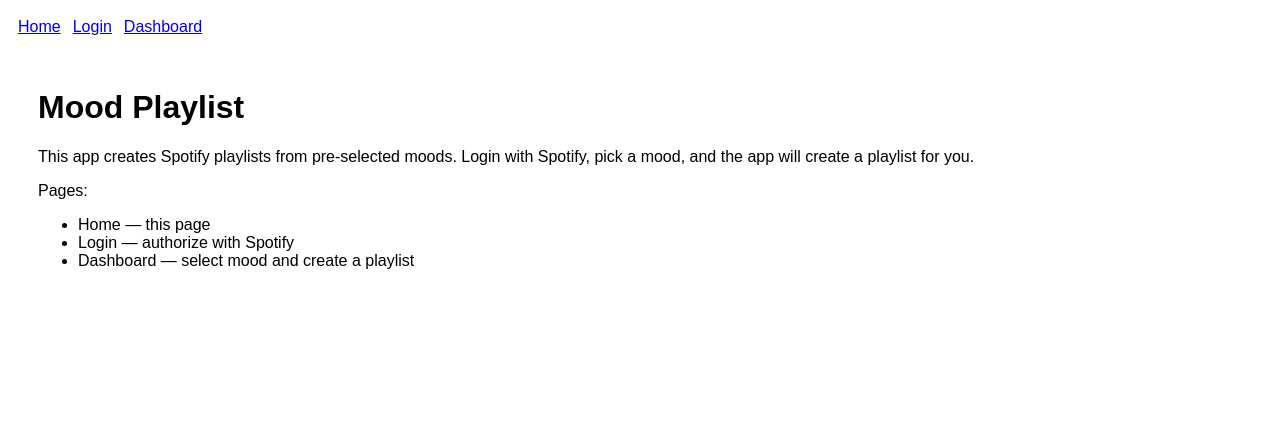
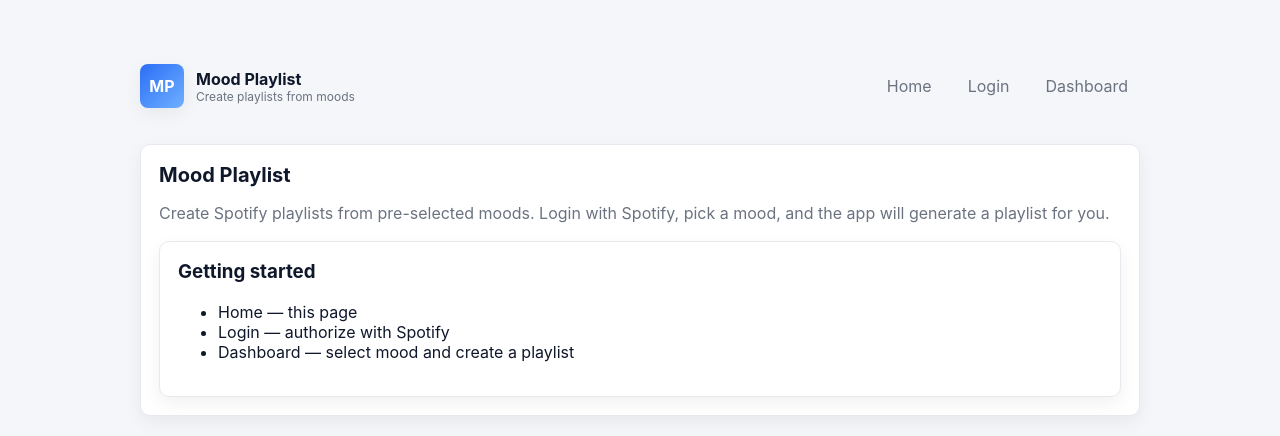
Before and after one commit to aldomagana/mood-playlist2, a React (Create React App) app in the folder client/: page / in a window 1280 px wide. Shown: the top 436 px of the page. Built offline with nearby package versions, Linux system fonts and the light colour scheme.

Commit message:
style: modernize UI with neutral blue/gray theme; fix Dashboard render

```diff
--- a/client/src/App.js
+++ b/client/src/App.js
@@ -14,12 +14,21 @@ function ProtectedRoute({ children }){
 function Nav(){
   const { spotifyId, logout } = useAuth();
   return (
-    <nav style={{ display: 'flex', gap: 12, marginBottom: 12 }}>
-      <Link to="/">Home</Link>
-      {!spotifyId && <Link to="/login">Login</Link>}
-      <Link to="/dashboard">Dashboard</Link>
-      {spotifyId && <button onClick={logout} style={{marginLeft:12}}>Logout</button>}
-    </nav>
+    <div className="topbar">
+      <div className="brand">
+        <div className="logo">MP</div>
+        <div>
+          <div style={{fontWeight:700}}>Mood Playlist</div>
+          <div className="muted" style={{fontSize:12}}>Create playlists from moods</div>
+        </div>
+      </div>
+      <div className="nav">
+        <Link to="/">Home</Link>
+        {!spotifyId && <Link to="/login">Login</Link>}
+        <Link to="/dashboard">Dashboard</Link>
+        {spotifyId && <button className="btn" onClick={logout} style={{marginLeft:12}}>Logout</button>}
+      </div>
+    </div>
   );
 }
 
@@ -27,7 +36,7 @@ export default function App() {
   return (
     <BrowserRouter>
       <AuthProvider>
-        <div style={{ padding: 10, fontFamily: 'Arial' }}>
+        <div className="app">
           <Nav />
 
           <Routes>
--- a/client/src/index.js
+++ b/client/src/index.js
@@ -1,6 +1,7 @@
 import React from 'react';
 import { createRoot } from 'react-dom/client';
 import App from './App';
+import './styles.css';
 
 const container = document.getElementById('root');
 const root = createRoot(container);
--- a/client/src/pages/Dashboard.js
+++ b/client/src/pages/Dashboard.js
@@ -13,6 +13,7 @@ export default function Dashboard(){
       setResult({ error: 'not logged in: please login with Spotify first' });
       return;
     }
+    try {
       const res = await fetch('/api/create-playlist', {
         method: 'POST',
         headers: { 'Content-Type': 'application/json' },
@@ -20,34 +21,40 @@ export default function Dashboard(){
       });
       const data = await res.json();
       setResult(data);
+    } catch (err) {
+      setResult({ error: err.message || 'request failed' });
+    }
   }
 
   return (
-    <div style={{padding:20,fontFamily:'Arial'}}>
-      <h2>Dashboard</h2>
-      <p>Pick a mood and create a Spotify playlist.</p>
-      <div>
+    <div className="app">
+      <div className="card">
+        <h2 className="page-title">Dashboard</h2>
+        <p className="muted">Pick a mood and create a Spotify playlist.</p>
+
+        <div className="mood-bar">
           {MOODS.map(m=> (
-          <button key={m} onClick={()=>setMood(m)} style={{margin:5, padding:10, background:m===mood?'#0070f3':'#eee'}}>{m}</button>
+            <button key={m} onClick={()=>setMood(m)} className={`mood-btn ${m===mood? 'active':''}`}>{m}</button>
           ))}
         </div>
-      <div style={{marginTop:20}}>
-        <button onClick={create}>Create Playlist</button>
+
+        <div style={{marginTop:18}}>
+          <button className="btn" onClick={create}>Create Playlist</button>
+          <button className="btn secondary" onClick={()=>setResult(null)} style={{marginLeft:8}}>Clear</button>
+        </div>
       </div>
 
-  {/* spotifyId is intentionally not shown for privacy */}
-
       {result && (
-        <div style={{marginTop:20, background:'#f7f7f7', padding:10}}>
-          {result.error && <div style={{color:'red'}}>Error: {result.error}</div>}
+        <div className="card result">
+          {result.error && <div style={{color:'crimson'}}>Error: {result.error}</div>}
           {result.playlist && (
             <div>
-              <h3>{result.playlist.name}</h3>
+              <h3 style={{marginTop:0}}>{result.playlist.name}</h3>
               <div><a href={result.playlist.external_urls?.spotify} target="_blank" rel="noreferrer">Open in Spotify</a></div>
             </div>
           )}
           {result.playlistTracks && result.playlistTracks.items && (
-            <div style={{marginTop:10}}>
+            <div className="tracks">
               <h4>Tracks ({result.playlistTracks.total}):</h4>
               <ol>
                 {result.playlistTracks.items.map((it, idx) => {
@@ -57,9 +64,10 @@ export default function Dashboard(){
               </ol>
             </div>
           )}
-          {!result.playlist && !result.error && <div>Created. Check the playlist link above.</div>}
         </div>
       )}
+
+      <div className="footer">Built with Spotify API • Mood Playlist</div>
     </div>
   )
 }
--- a/client/src/pages/Home.js
+++ b/client/src/pages/Home.js
@@ -2,16 +2,18 @@ import React from 'react';
 
 export default function Home(){
   return (
-    <div style={{padding:20,fontFamily:'Arial'}}>
-      <h1>Mood Playlist</h1>
-      <p>This app creates Spotify playlists from pre-selected moods. Login with Spotify, pick a mood, and the app will create a playlist for you.</p>
-      <p>Pages:
+    <div className="card app">
+      <h1 className="page-title">Mood Playlist</h1>
+      <p className="muted">Create Spotify playlists from pre-selected moods. Login with Spotify, pick a mood, and the app will generate a playlist for you.</p>
+
+      <div style={{marginTop:18}} className="card">
+        <h3 style={{marginTop:0}}>Getting started</h3>
         <ul>
           <li>Home — this page</li>
           <li>Login — authorize with Spotify</li>
           <li>Dashboard — select mood and create a playlist</li>
         </ul>
-      </p>
+      </div>
     </div>
   )
 }
--- a/client/src/pages/Login.js
+++ b/client/src/pages/Login.js
@@ -4,24 +4,24 @@ import { useAuth } from '../auth';
 export default function Login(){
   const { spotifyId } = useAuth();
 
-  const login = () => {
-    window.location.href = '/api/login';
-  }
+  const login = () => { window.location.href = '/api/login'; }
 
   if (spotifyId) {
     return (
-      <div style={{padding:20,fontFamily:'Arial'}}>
-        <h2>Already logged in</h2>
-        <p>You are logged in with Spotify. Go to the Dashboard to create playlists.</p>
+      <div className="card app">
+        <h2 className="page-title">Already logged in</h2>
+        <p className="muted">You are logged in with Spotify. Go to the Dashboard to create playlists.</p>
       </div>
     );
   }
 
   return (
-    <div style={{padding:20,fontFamily:'Arial'}}>
-      <h2>Login with Spotify</h2>
-      <p>Click the button below to sign in with your Spotify account and grant playlist permissions.</p>
-      <button onClick={login} style={{padding:10}}>Login with Spotify</button>
+    <div className="card app">
+      <h2 className="page-title">Login with Spotify</h2>
+      <p className="muted">Click the button below to sign in with your Spotify account and grant playlist permissions.</p>
+      <div style={{marginTop:14}}>
+        <button className="btn" onClick={login}>Login with Spotify</button>
+      </div>
     </div>
   )
 }
--- /dev/null
+++ b/client/src/styles.css
@@ -0,0 +1,35 @@
+:root{
+  --bg: #f4f6f9;
+  --card: #ffffff;
+  --muted: #6b7280;
+  --accent: #2b6ef6; /* neutral blue */
+  --accent-600: #1e56d6;
+  --accent-200: #d9e6ff;
+  --border: #e6e9ee;
+  --shadow: 0 6px 18px rgba(15,23,42,0.06);
+  --radius: 10px;
+  font-family: Inter, system-ui, -apple-system, 'Segoe UI', Roboto, 'Helvetica Neue', Arial;
+}
+
+html,body,#root{ height:100%; }
+body{ margin:0; background:var(--bg); color:#0f172a; -webkit-font-smoothing:antialiased; }
+
+.app{ max-width:1000px; margin:36px auto; padding:28px; }
+.topbar{ display:flex; align-items:center; justify-content:space-between; gap:16px; margin-bottom:24px; }
+.brand{ display:flex; align-items:center; gap:12px; }
+.logo{ width:44px; height:44px; border-radius:8px; background:linear-gradient(135deg,var(--accent),#6fb0ff); box-shadow:var(--shadow); display:flex; align-items:center; justify-content:center; color:white; font-weight:700; }
+.nav{ display:flex; gap:12px; align-items:center }
+.nav a{ color:var(--muted); text-decoration:none; padding:8px 12px; border-radius:8px; }
+.nav a:hover{ background:var(--accent-200); color:var(--accent-600); }
+.btn{ background:var(--accent); color:white; border:none; padding:10px 14px; border-radius:8px; cursor:pointer; font-weight:600; }
+.btn.secondary{ background:#eef2ff; color:var(--accent-600); font-weight:600; }
+.card{ background:var(--card); border:1px solid var(--border); border-radius:var(--radius); box-shadow:var(--shadow); padding:18px; }
+.page-title{ margin:0 0 8px 0; font-size:20px; }
+.muted{ color:var(--muted); }
+.mood-bar{ display:flex; gap:8px; flex-wrap:wrap; margin-top:8px }
+.mood-btn{ padding:10px 14px; border-radius:8px; border:1px solid transparent; background:#f8fafc; color:#111827; cursor:pointer; }
+.mood-btn.active{ background:var(--accent); color:white; border-color:var(--accent-600); box-shadow:0 6px 14px rgba(43,110,246,0.12); }
+.result{ margin-top:16px; }
+.tracks{ margin-top:12px; }
+.tracks li{ margin:6px 0; }
+.footer{ margin-top:28px; text-align:center; color:var(--muted); font-size:13px }
```
Lines whose indentation alone changed are shown as unchanged.
